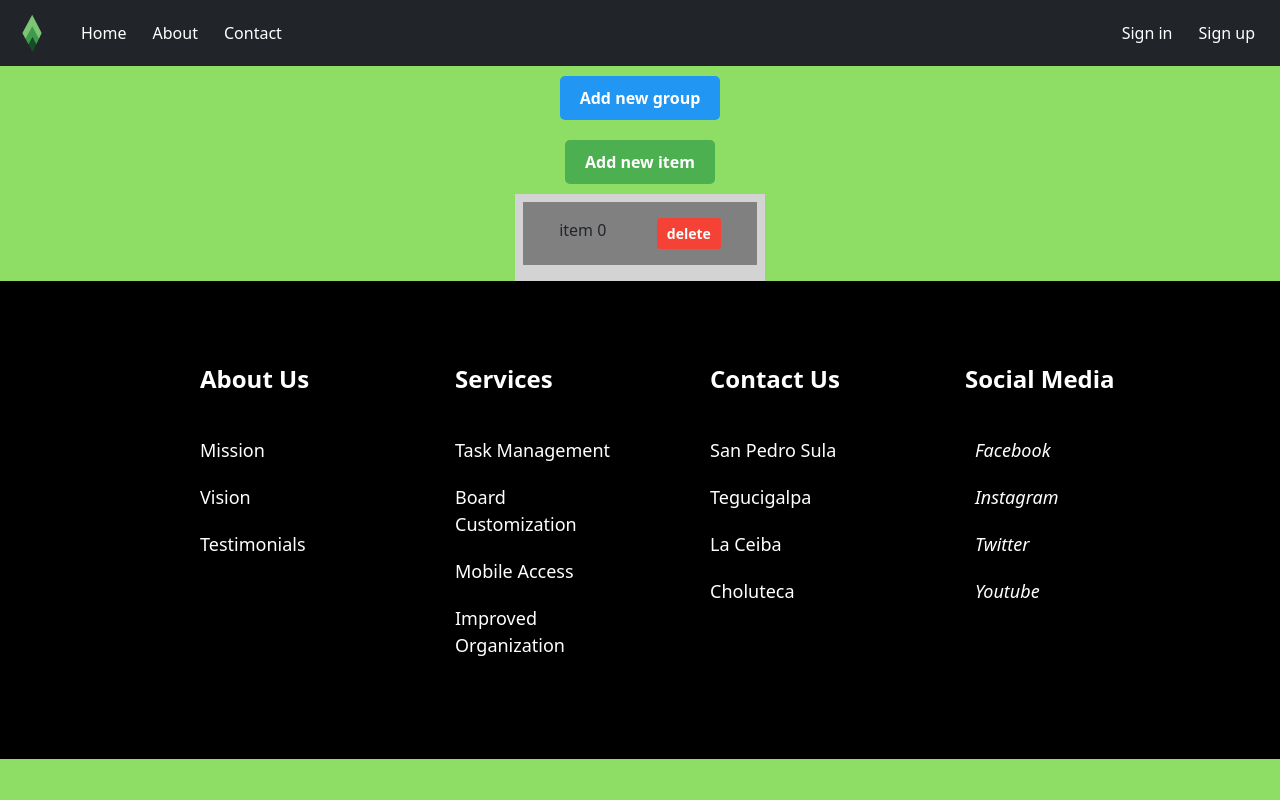
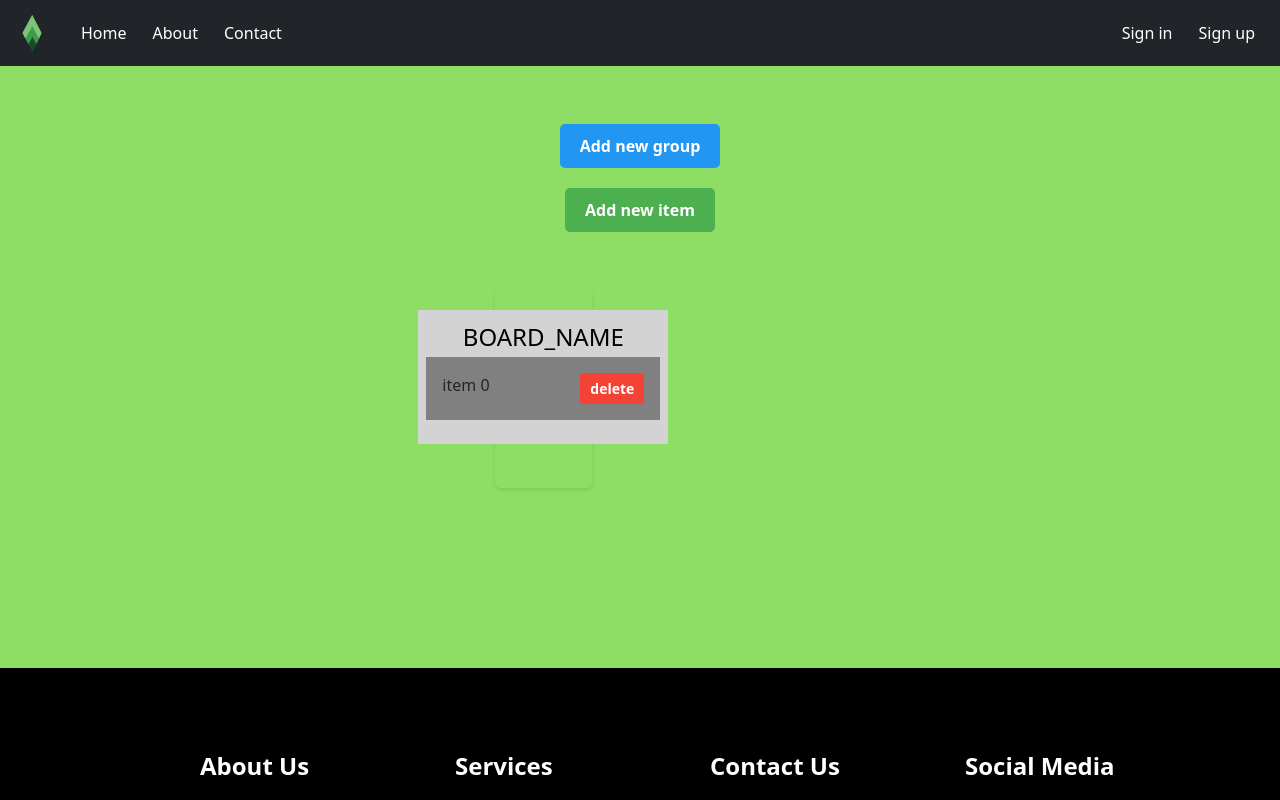
Before and after one commit to JorgeML01/project-manager, a React (Create React App) app in the folder project-manager-app/: page /board in a window 1280 px wide. Both pictures are taken after a click on the button "Add new item". Shown: the top 800 px of the page. Built offline with nearby package versions, Linux system fonts and the light colour scheme.

Commit message:
grid-board

```diff
--- a/project-manager-app/src/pages/Board/Board.jsx
+++ b/project-manager-app/src/pages/Board/Board.jsx
@@ -103,14 +103,18 @@ export default function QuoteApp() {
       </button>
       <div style={{ display: "flex" }}>
         <DragDropContext onDragEnd={onDragEnd}>
+          <div className="container">
+            <div className="row row-cols-1 row-cols-md-3 sm-12 ">
               {state.map((el, ind) => (
+                <div key={ind} className="list">
                   <Droppable key={ind} droppableId={`${ind}`}>
                     {(provided, snapshot) => (
                       <div
                         ref={provided.innerRef}
                         style={getListStyle(snapshot.isDraggingOver)}
-                  {...provided.droppableProps}
+                        className="col mb-4 center-list"
                       >
+                        <h2>board_name</h2>
                         {el.map((item, index) => (
                           <Draggable
                             key={item.id}
@@ -126,13 +130,9 @@ export default function QuoteApp() {
                                   snapshot.isDragging,
                                   provided.draggableProps.style
                                 )}
+                                className="mb-3"
                               >
-                          <div
-                            style={{
-                              display: "flex",
-                              justifyContent: "space-around",
-                            }}
-                          >
+                                <div className="d-flex justify-content-between">
                                   {item.content}
                                   <button
                                     type="button"
@@ -156,7 +156,10 @@ export default function QuoteApp() {
                       </div>
                     )}
                   </Droppable>
+                </div>
               ))}
+            </div>
+          </div>
         </DragDropContext>
       </div>
     </div>
--- a/project-manager-app/src/pages/Board/styles.css
+++ b/project-manager-app/src/pages/Board/styles.css
@@ -3,8 +3,9 @@
   flex-direction: column;
   align-items: center;
   justify-content: center;
-  align-items: center;
   justify-content: center;
+  margin-top: 3em;
+  margin-bottom: 5em;
 }
 
 .add-button {
@@ -46,3 +47,28 @@
 .delete-button:hover {
   background-color: #d32f2f;
 }
+
+.list-container {
+  display: flex;
+  flex-wrap: wrap;
+  justify-content: center;
+  gap: 20px;
+}
+
+.list {
+  padding: 20px;
+  border-radius: 5px;
+  box-shadow: 0 2px 4px rgba(0, 0, 0, 0.1);
+  display: flex;
+  flex-direction: column;
+  justify-content: center;
+  align-items: center;
+  margin-bottom: 20px;
+}
+
+@media (max-width: 767px) {
+  .list {
+    flex: 0 0 100%;
+    max-width: 100%;
+  }
+}
--- a/project-manager-app/src/pages/Dashboard/styles.css
+++ b/project-manager-app/src/pages/Dashboard/styles.css
@@ -9,11 +9,6 @@
 }
 
 .board {
-  background-color: #fff;
-  border-radius: 4px;
-  padding: 20px;
-  margin-bottom: 20px;
-  box-shadow: 0 2px 4px rgba(0, 0, 0, 0.1);
 }
 
 h2 {
@@ -99,6 +94,12 @@ p {
   background-color: rgb(126, 179, 110);
   border: 2px solid black;
   box-shadow: 0 2px 4px rgba(0, 0, 0, 1);
+  width: 50em;
+  height: 150px;
+  padding: 10px;
+  border-radius: 4px;
+  padding: 20px;
+  margin-bottom: 20px;
 }
 
 .modal-container {
```
Lines whose indentation alone changed are shown as unchanged.
